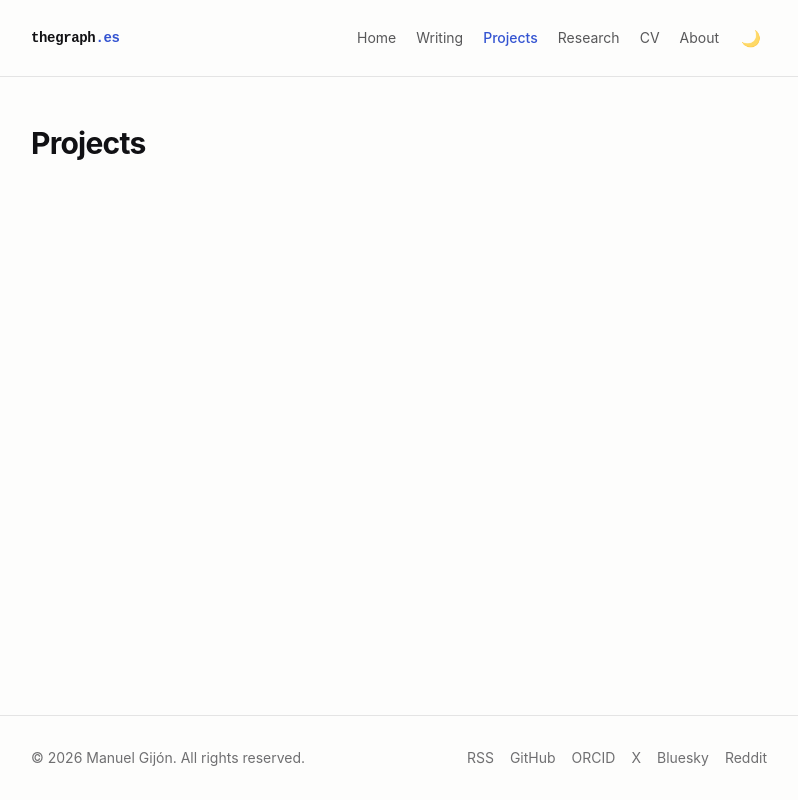
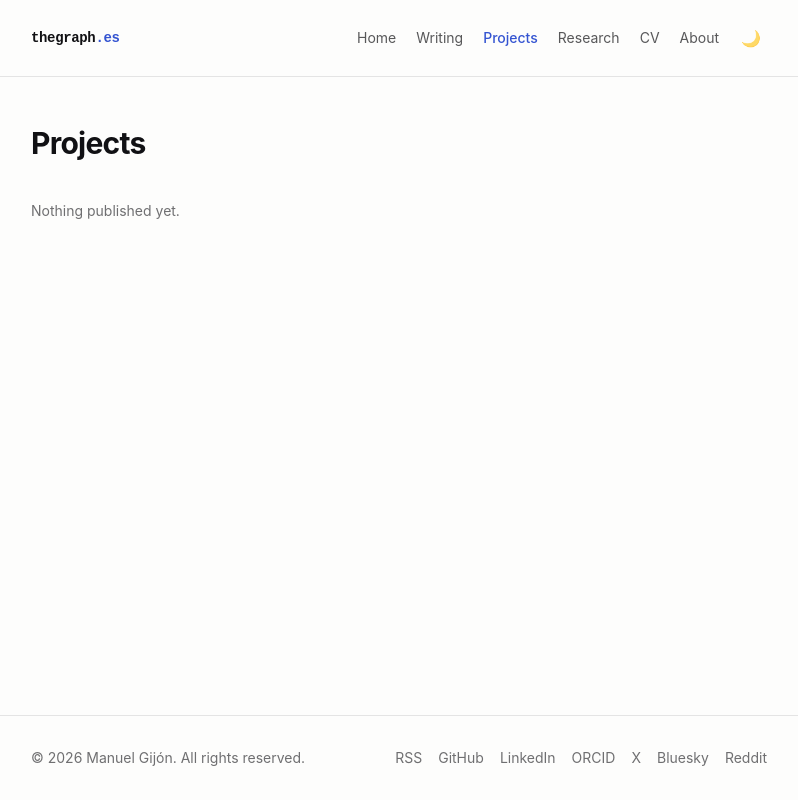
Before and after one commit to MGijon/TheGraph.es, an Astro site: page /projects in a window 1280 px wide. Shown: the whole page, without its empty margins (241-1039 px from the left). Built offline with nearby package versions, Linux system fonts and the light colour scheme; Astro itself is replaced by a stand-in of ours; some packages are replaced by stand-ins of ours.

Commit message:
feat(social): add LinkedIn link
fix(projects): align empty-state message with Research page

The empty-state "Nothing published yet." message sat 40px lower on
/projects than on /research. Root cause: an empty <ul> collapses its
own top/bottom margins through it, but an empty <div class="grid">
does not (grid containers don't participate in margin-collapsing),
adding a stray gap. Only render the grid when there are projects,
with the message as a plain sibling otherwise, matching Research's
layout exactly instead of relying on collapsing behavior that
differs by container type.

```diff
--- a/src/data/social.ts
+++ b/src/data/social.ts
@@ -5,6 +5,7 @@ export interface SocialLink {
 
 export const socialLinks: SocialLink[] = [
   { label: 'GitHub', href: 'https://github.com/MGijon' },
+  { label: 'LinkedIn', href: 'https://es.linkedin.com/in/manuel-gij%C3%B3n-agudo' },
   { label: 'ORCID', href: 'https://orcid.org/0009-0005-6413-9006' },
   { label: 'X', href: 'https://x.com/mgijon94' },
   { label: 'Bluesky', href: 'https://bsky.app/profile/mgijon94.bsky.social' },
--- a/src/pages/projects/index.astro
+++ b/src/pages/projects/index.astro
@@ -10,9 +10,10 @@ const projects = (await getCollection('projects', ({ data }) => !data.draft)).so
 
 <BaseLayout title="Projects" description="Things I've built.">
   <h1 class="text-3xl font-bold tracking-tight">Projects</h1>
+  {
+    projects.length > 0 ? (
       <div class="mt-10 grid gap-4 sm:grid-cols-2">
-    {
-      projects.map((project) => (
+        {projects.map((project) => (
           <ProjectCard
             title={project.data.title}
             description={project.data.description}
@@ -21,7 +22,10 @@ const projects = (await getCollection('projects', ({ data }) => !data.draft)).so
             repoUrl={project.data.repoUrl}
             liveUrl={project.data.liveUrl}
           />
-      ))
+        ))}
+      </div>
+    ) : (
+      <p class="mt-10 text-sm text-ink/60">Nothing published yet.</p>
+    )
   }
-  </div>
 </BaseLayout>
```
Lines whose indentation alone changed are shown as unchanged.
